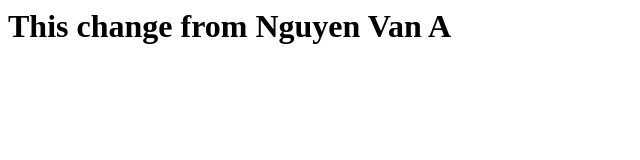
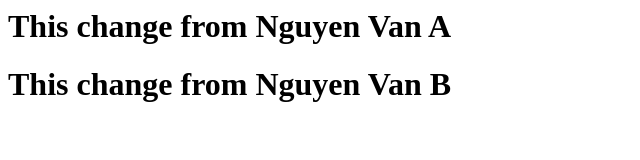
Before and after one commit to tuananhtranit/deno-second-mock-project, a plain HTML site: page index.html in a window 1280 px wide. Shown: the whole page, without its empty margins (0-640 px from the left). Drawn offline with Linux system fonts and the light colour scheme.

Commit message:
new change from Nguyen Van B

```diff
--- a/index.html
+++ b/index.html
@@ -1 +1,2 @@
 <h1>This change from Nguyen Van A</h1>
+<h1>This change from Nguyen Van B</h2>
```
